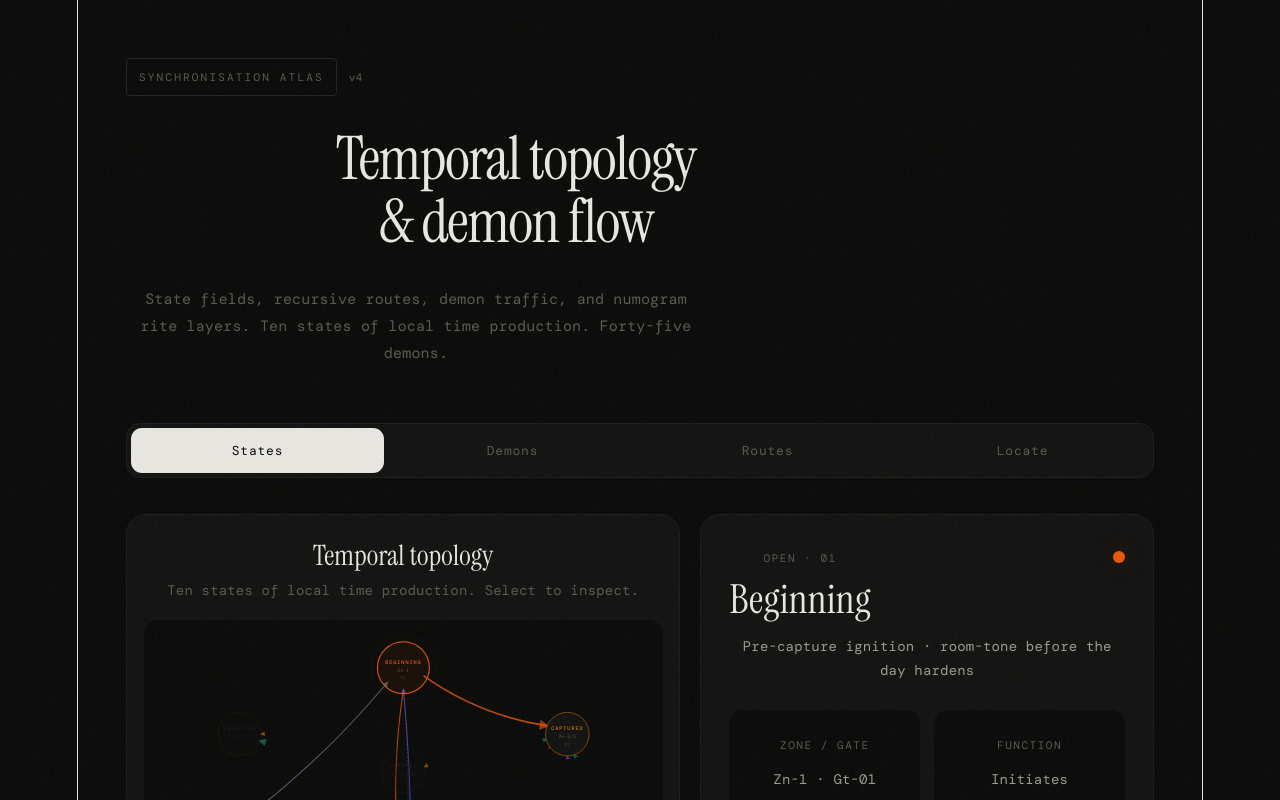
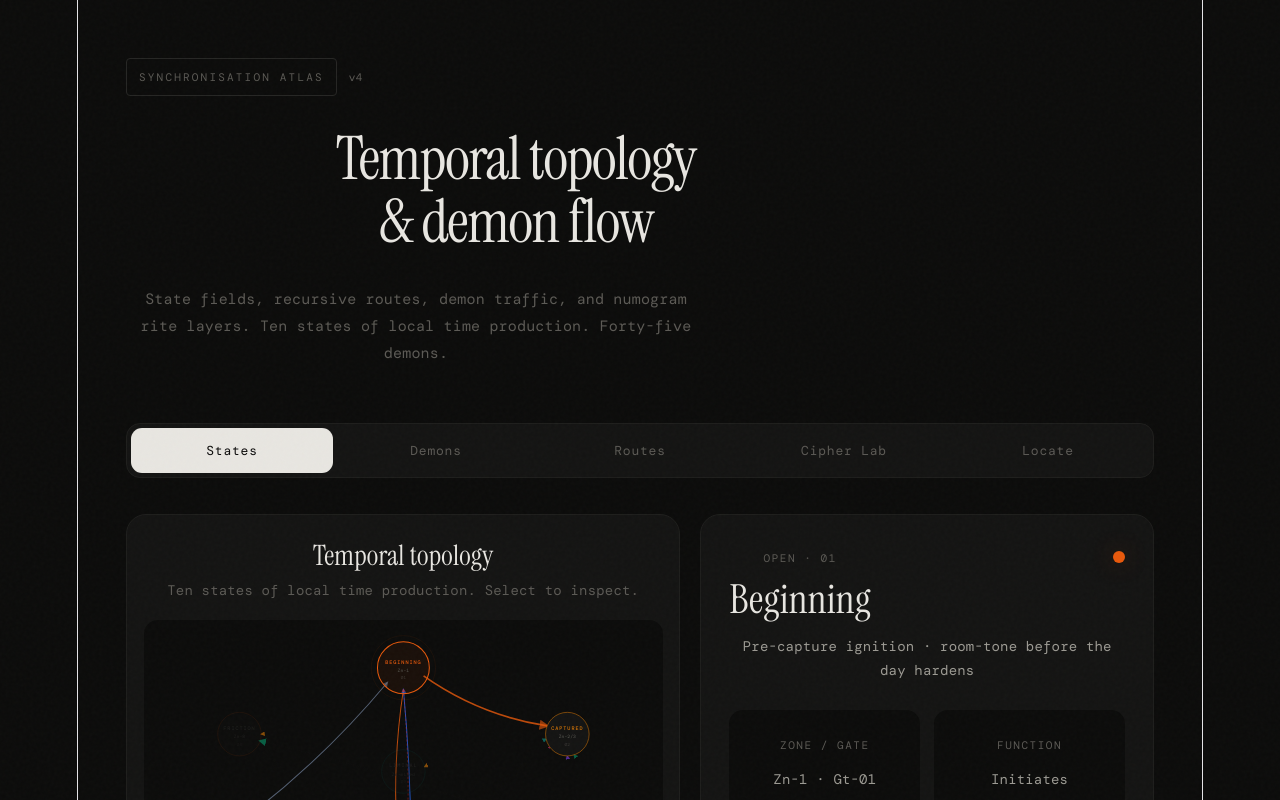
Before and after one commit to willproudler/synchronisationatlas, a React (Vite) app: page / in a window 1280 px wide. Shown: the top 800 px of the page. Built offline with nearby package versions, Linux system fonts and the light colour scheme; a web font is replaced by a local one.

Commit message:
Update App.jsx

```diff
--- a/src/App.jsx
+++ b/src/App.jsx
@@ -99,7 +99,13 @@ function InnerPanel({children,style:s}){return<div style={{background:c.bg,borde
 
 // ── TAB BAR ───────────────────────────────────────────────────────
 
-const tabDefs=[{id:"atlas",label:"States"},{id:"demons",label:"Demons"},{id:"routes",label:"Routes"},{id:"diagnosis",label:"Locate"}];
+const tabDefs=[
+  {id:"atlas",label:"States"},
+  {id:"demons",label:"Demons"},
+  {id:"routes",label:"Routes"},
+  {id:"cipher",label:"Cipher Lab"},
+  {id:"diagnosis",label:"Locate"}
+];
 function TabBar({active,onChange,bp}){return<div style={{display:"flex",gap:2,background:c.surface,border:`1px solid ${c.borderS}`,borderRadius:14,padding:4,flexWrap:bp.isMobile?"wrap":"nowrap"}}>{tabDefs.map(t=><button key={t.id}onClick={()=>onChange(t.id)}style={{...f.mono,fontSize:bp.isMobile?12:13,letterSpacing:"0.06em",padding:bp.isMobile?"10px 16px":"14px 28px",borderRadius:11,border:"none",background:active===t.id?c.text:"transparent",color:active===t.id?c.bg:c.dim,cursor:"pointer",transition:"all 0.25s",flex:bp.isMobile?"1 1 40%":1}}>{t.label}</button>)}</div>;}
 
 // ── STATE MAP ─────────────────────────────────────────────────────
```
